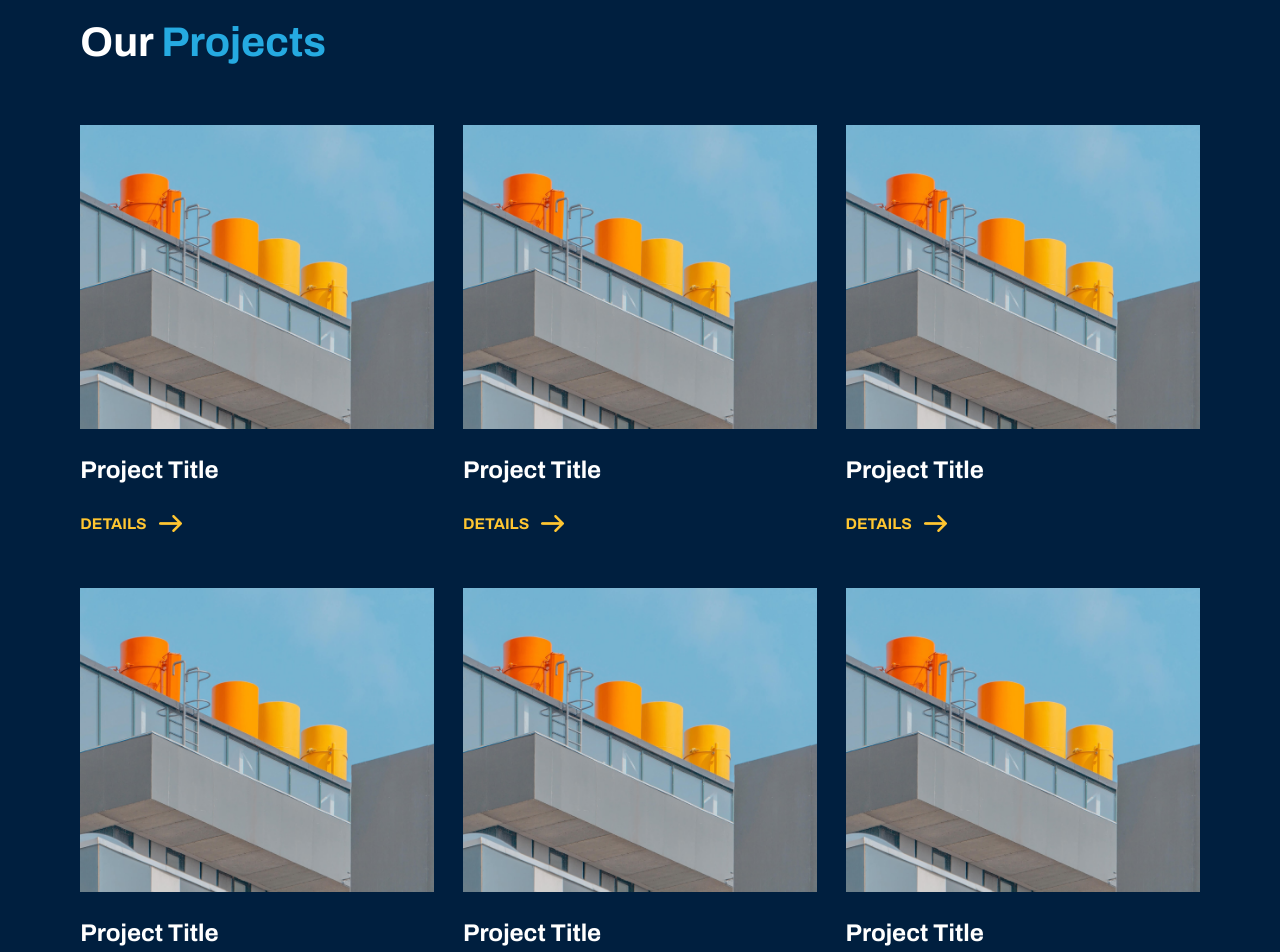
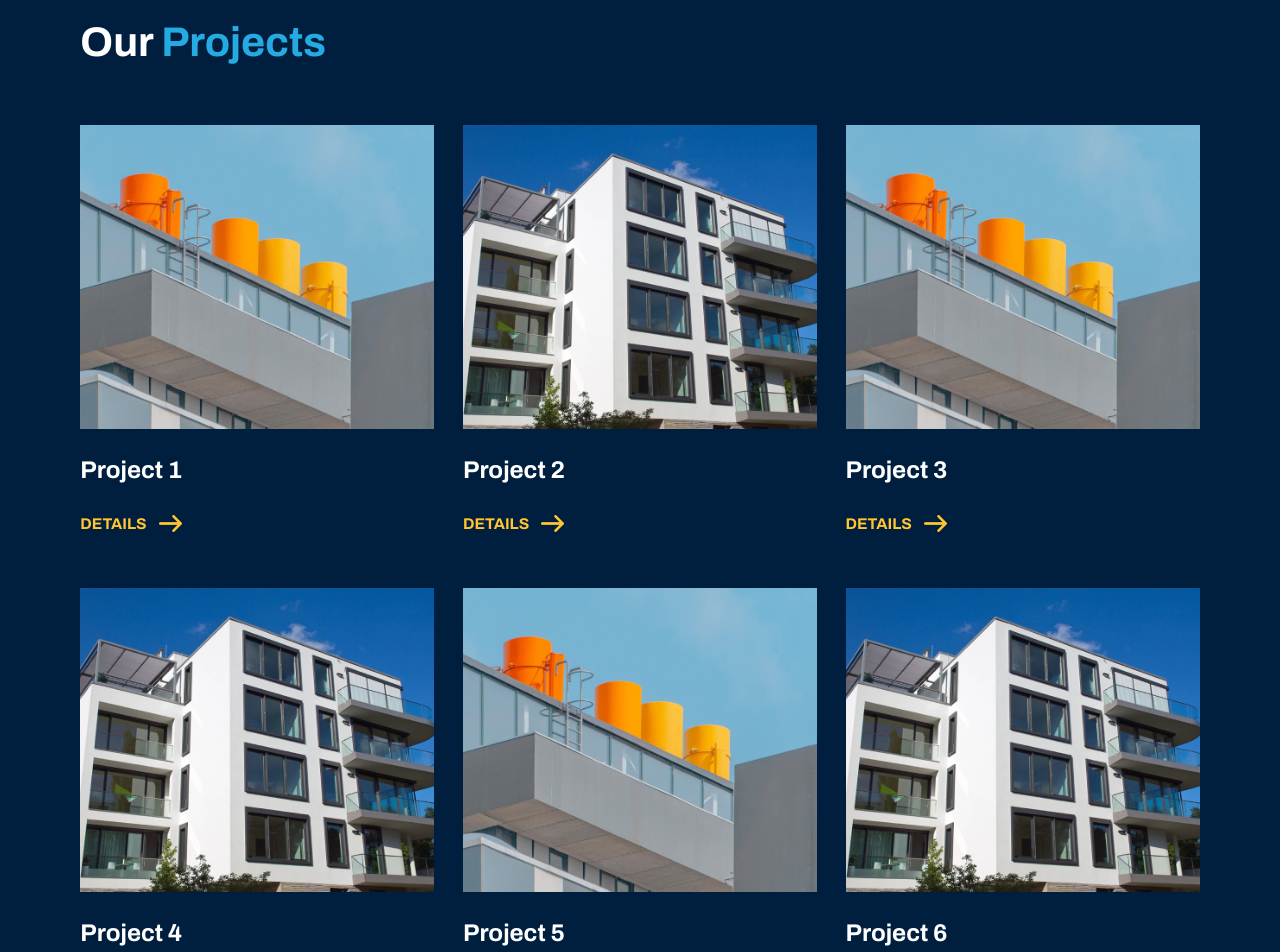
Before and after one commit to mohamedmonirakila/design, a React (Vite) app: page / in a window 1280 px wide. Shown: the part 1760-2712 px from the top of the page. Built offline with nearby package versions, Linux system fonts and the light colour scheme.

Commit message:
adding projet details

```diff
--- a/src/components/Porjects.jsx
+++ b/src/components/Porjects.jsx
@@ -1,36 +1,223 @@
-import React from "react";
+import React, { useState } from "react";
 import { motion } from "framer-motion";
 import "bootstrap/dist/css/bootstrap.min.css";
 
-const detailsHoverEffect = {
-  scale: 1.1,
-  filter: "drop-shadow(0px 0px 5px rgba(255, 198, 49, 0.8))",
+const ProjectCarouselModal = ({ images, show, onClose, projectName }) => {
+  return (
+    <div
+      className={`modal fade ${show ? "show d-block" : "d-none"}`}
+      tabIndex="-1"
+      style={{ zIndex: 1150, backdropFilter: "blur(2px)" }}
+    >
+      <div
+        className="modal-dialog modal-lg"
+        style={{
+          position: "relative",
+          top: "15%",
+          maxWidth: "75%",
+        }}
+      >
+        <div
+          className="modal-content"
+          style={{ borderRadius: "5%", overflow: "hidden" }}
+        >
+          <div className="modal-body py-0 px-0">
+            <div
+              id="projectCarousel"
+              className="carousel slide"
+              data-bs-ride="carousel"
+            >
+              {/* Carousel Indicators */}
+              <div className="carousel-indicators">
+                {images.map((_, index) => (
+                  <button
+                    key={index}
+                    type="button"
+                    data-bs-target="#projectCarousel"
+                    data-bs-slide-to={index}
+                    className={index === 0 ? "active" : ""}
+                    aria-current={index === 0 ? "true" : undefined}
+                    aria-label={`Slide ${index + 1}`}
+                  ></button>
+                ))}
+              </div>
+
+              {/* Carousel Inner */}
+              <div className="carousel-inner" style={{ position: "relative" }}>
+                <button
+                  type="button"
+                  className="btn-close"
+                  onClick={onClose}
+                  style={{
+                    position: "absolute",
+                    top: "2rem",
+                    right: "2rem",
+                  }}
+                ></button>
+                {images.map((img, index) => (
+                  <div
+                    key={index}
+                    className={`carousel-item ${index === 0 ? "active" : ""}`}
+                  >
+                    <img
+                      src={img}
+                      className="d-block w-100"
+                      alt={`Slide ${index + 1}`}
+                    />
+                    <div className="carousel-caption">
+                      <h5>{projectName}</h5>
+                      <p>
+                        Slide {index + 1} of {images.length}
+                      </p>
+                    </div>
+                  </div>
+                ))}
+              </div>
+
+              {/* Navigation Controls */}
+              <button
+                className="carousel-control-prev"
+                type="button"
+                data-bs-target="#projectCarousel"
+                data-bs-slide="prev"
+              >
+                <span className="carousel-control-prev-icon"></span>
+              </button>
+              <button
+                className="carousel-control-next"
+                type="button"
+                data-bs-target="#projectCarousel"
+                data-bs-slide="next"
+              >
+                <span className="carousel-control-next-icon"></span>
+              </button>
+            </div>
+          </div>
+        </div>
+      </div>
+    </div>
+  );
 };
 
-const imageHoverEffect = {
-  scale: 1.1,
-  boxShadow: "0px 0px 8px rgb(255,255,255)",
-};
-
-const pageVariants = {
-  hidden: { opacity: 0, x: -100 },
-  visible: {
-    opacity: 1,
-    x: 0,
-    transition: { duration: 0.8, ease: "easeOut", staggerChildren: 0.3 },
-  },
+const ProjectCard = ({ project, onShowModal }) => {
+  return (
+    <div className="feature col">
+      <motion.img
+        className="project-image"
+        src={project.images[0]}
+        alt={project.name}
+        whileHover={{ scale: 1.1, boxShadow: "0px 0px 8px rgb(255,255,255)" }}
+        style={{ padding: 0, marginBottom: "1.4rem" }}
+        onClick={(e) => {
+          e.preventDefault();
+          onShowModal(project.images, project.name);
+        }}
+      />
+      <h3>{project.name}</h3>
+      <motion.a
+        href="#"
+        className="icon-link"
+        style={{ textDecoration: "none" }}
+        whileHover={{
+          scale: 1.1,
+          filter: "drop-shadow(0px 0px 5px rgba(255, 198, 49, 0.8))",
+        }}
+        initial={{
+          scale: 1,
+          filter: "drop-shadow(0px 0px 0px rgba(37, 170, 225, 0))",
+        }}
+        animate={{
+          scale: 1,
+          filter: "drop-shadow(0px 0px 0px rgba(37, 170, 225, 0))",
+        }}
+        onClick={(e) => {
+          e.preventDefault();
+          onShowModal(project.images, project.name);
+        }}
+      >
+        DETAILS
+        <img src="/images/yellow-arrow.png" alt="arrow" />
+      </motion.a>
+    </div>
+  );
 };
 
 export default function Projects() {
+  const [showModal, setShowModal] = useState(false);
+  const [selectedProjectImages, setSelectedProjectImages] = useState([]);
+  const [selectedProjectName, setSelectedProjectName] = useState("");
+
+  const projects = [
+    {
+      id: 1,
+      name: "Project 1",
+      images: [
+        "/images/project-image.png",
+        "/images/project-image2.png",
+        "/images/project-image.png",
+      ],
+    },
+    {
+      id: 2,
+      name: "Project 2",
+      images: [
+        "/images/project-image2.png",
+        "/images/project-image.png",
+        "/images/project-image2.png",
+      ],
+    },
+    {
+      id: 3,
+      name: "Project 3",
+      images: [
+        "/images/project-image.png",
+        "/images/project-image2.png",
+        "/images/project-image.png",
+      ],
+    },
+    {
+      id: 4,
+      name: "Project 4",
+      images: [
+        "/images/project-image2.png",
+        "/images/project-image.png",
+        "/images/project-image2.png",
+      ],
+    },
+    {
+      id: 5,
+      name: "Project 5",
+      images: [
+        "/images/project-image.png",
+        "/images/project-image2.png",
+        "/images/project-image.png",
+      ],
+    },
+    {
+      id: 6,
+      name: "Project 6",
+      images: [
+        "/images/project-image2.png",
+        "/images/project-image.png",
+        "/images/project-image2.png",
+      ],
+    },
+  ];
+
+  const handleShowModal = (images, name) => {
+    setSelectedProjectImages(images);
+    setSelectedProjectName(name);
+    setShowModal(true);
+  };
+
   return (
     <div className="project">
       <motion.div
         className="container"
         id="featured-3"
-        initial="hidden"
-        whileInView="visible"
-        viewport={{ amount: 0.01, once: false }}
-        variants={pageVariants}
+        initial={{ opacity: 0, x: -100 }}
+        animate={{ opacity: 1, x: 0 }}
+        transition={{ duration: 0.8, ease: "easeOut" }}
       >
         <img
           className="yellow-line"
@@ -42,178 +229,21 @@
           Our <span className="blue-h2">Projects</span>
         </h2>
         <div className="row g-4 py-4 m-0 row-cols-1 row-cols-lg-3 feature-flex">
-          <div className="feature col">
-            <motion.img
-              className="project-image"
-              src="/images/project-image.png"
-              alt="project"
-              whileHover={detailsHoverEffect}
-              initial={{
-                scale: 1,
-                filter: "drop-shadow(0px 0px 0px rgba(37, 170, 225, 0))",
-              }}
-              animate={{
-                scale: 1,
-                filter: "drop-shadow(0px 0px 0px rgba(37, 170, 225, 0))",
-              }}
-              style={{ padding: 0, marginBottom: "1.4rem" }}
+          {projects.map((project) => (
+            <ProjectCard
+              key={project.id}
+              project={project}
+              onShowModal={handleShowModal}
             />
-            <h3>Project Title</h3>
-            <motion.a
-              href="#"
-              className="icon-link"
-              style={{ textDecoration: "none" }}
-              whileHover={detailsHoverEffect}
-              initial={{
-                scale: 1,
-                filter: "drop-shadow(0px 0px 0px rgba(37, 170, 225, 0))",
-              }}
-              animate={{
-                scale: 1,
-                filter: "drop-shadow(0px 0px 0px rgba(37, 170, 225, 0))",
-              }}
-            >
-              DETAILS
-              <img src="/images/yellow-arrow.png" alt="arrow" />
-            </motion.a>
-          </div>
-          <div className="feature col">
-            <motion.img
-              className="project-image"
-              src="/images/project-image.png"
-              alt="project"
-              whileHover={imageHoverEffect}
-              style={{ padding: 0, marginBottom: "1.4rem" }}
-            />
-            <h3>Project Title</h3>
-            <motion.a
-              href="#"
-              className="icon-link"
-              style={{ textDecoration: "none" }}
-              whileHover={detailsHoverEffect}
-              initial={{
-                scale: 1,
-                filter: "drop-shadow(0px 0px 0px rgba(37, 170, 225, 0))",
-              }}
-              animate={{
-                scale: 1,
-                filter: "drop-shadow(0px 0px 0px rgba(37, 170, 225, 0))",
-              }}
-            >
-              DETAILS
-              <img src="/images/yellow-arrow.png" alt="arrow" />
-            </motion.a>
-          </div>
-          <div className="feature col">
-            <motion.img
-              className="project-image"
-              src="/images/project-image.png"
-              alt="project"
-              whileHover={imageHoverEffect}
-              style={{ padding: 0, marginBottom: "1.4rem" }}
-            />
-            <h3>Project Title</h3>
-            <motion.a
-              href="#"
-              className="icon-link"
-              style={{ textDecoration: "none" }}
-              whileHover={detailsHoverEffect}
-              initial={{
-                scale: 1,
-                filter: "drop-shadow(0px 0px 0px rgba(37, 170, 225, 0))",
-              }}
-              animate={{
-                scale: 1,
-                filter: "drop-shadow(0px 0px 0px rgba(37, 170, 225, 0))",
-              }}
-            >
-              DETAILS
-              <img src="/images/yellow-arrow.png" alt="arrow" />
-            </motion.a>
-          </div>
-          <div className="feature col">
-            <motion.img
-              className="project-image"
-              src="/images/project-image.png"
-              alt="project"
-              whileHover={imageHoverEffect}
-              style={{ padding: 0, marginBottom: "1.4rem" }}
-            />
-            <h3>Project Title</h3>
-            <motion.a
-              href="#"
-              className="icon-link"
-              style={{ textDecoration: "none" }}
-              whileHover={detailsHoverEffect}
-              initial={{
-                scale: 1,
-                filter: "drop-shadow(0px 0px 0px rgba(37, 170, 225, 0))",
-              }}
-              animate={{
-                scale: 1,
-                filter: "drop-shadow(0px 0px 0px rgba(37, 170, 225, 0))",
-              }}
-            >
-              DETAILS
-              <img src="/images/yellow-arrow.png" alt="arrow" />
-            </motion.a>
-          </div>
-          <div className="feature col">
-            <motion.img
-              className="project-image"
-              src="/images/project-image.png"
-              alt="project"
-              whileHover={imageHoverEffect}
-              style={{ padding: 0, marginBottom: "1.4rem" }}
-            />
-            <h3>Project Title</h3>
-            <motion.a
-              href="#"
-              className="icon-link"
-              style={{ textDecoration: "none" }}
-              whileHover={detailsHoverEffect}
-              initial={{
-                scale: 1,
-                filter: "drop-shadow(0px 0px 0px rgba(37, 170, 225, 0))",
-              }}
-              animate={{
-                scale: 1,
-                filter: "drop-shadow(0px 0px 0px rgba(37, 170, 225, 0))",
-              }}
-            >
-              DETAILS
-              <img src="/images/yellow-arrow.png" alt="arrow" />
-            </motion.a>
-          </div>
-          <div className="feature col">
-            <motion.img
-              className="project-image"
-              src="/images/project-image.png"
-              alt="project"
-              whileHover={imageHoverEffect}
-              style={{ padding: 0, marginBottom: "1.4rem" }}
-            />
-            <h3>Project Title</h3>
-            <motion.a
-              href="#"
-              className="icon-link"
-              style={{ textDecoration: "none" }}
-              whileHover={detailsHoverEffect}
-              initial={{
-                scale: 1,
-                filter: "drop-shadow(0px 0px 0px rgba(37, 170, 225, 0))",
-              }}
-              animate={{
-                scale: 1,
-                filter: "drop-shadow(0px 0px 0px rgba(37, 170, 225, 0))",
-              }}
-            >
-              DETAILS
-              <img src="/images/yellow-arrow.png" alt="arrow" />
-            </motion.a>
-          </div>
+          ))}
         </div>
       </motion.div>
+      <ProjectCarouselModal
+        images={selectedProjectImages}
+        show={showModal}
+        projectName={selectedProjectName}
+        onClose={() => setShowModal(false)}
+      />
     </div>
   );
 }
```
Also changed, not shown: index.html (+10 -0 lines), src/App.jsx (+59 -2 lines), src/styles/global.css (+8 -0 lines), public/images/project-image2.png (added), 6 other files (tests, documents, lock files or other folders).
